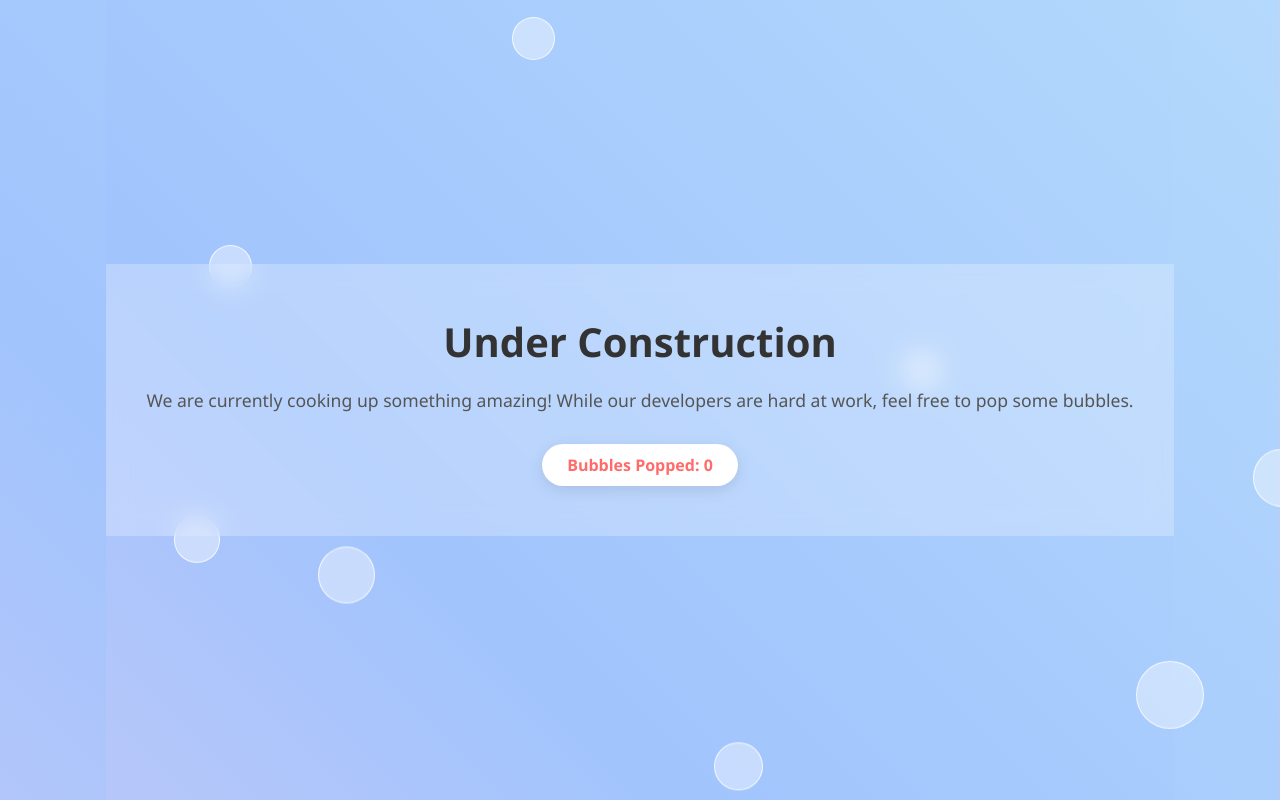
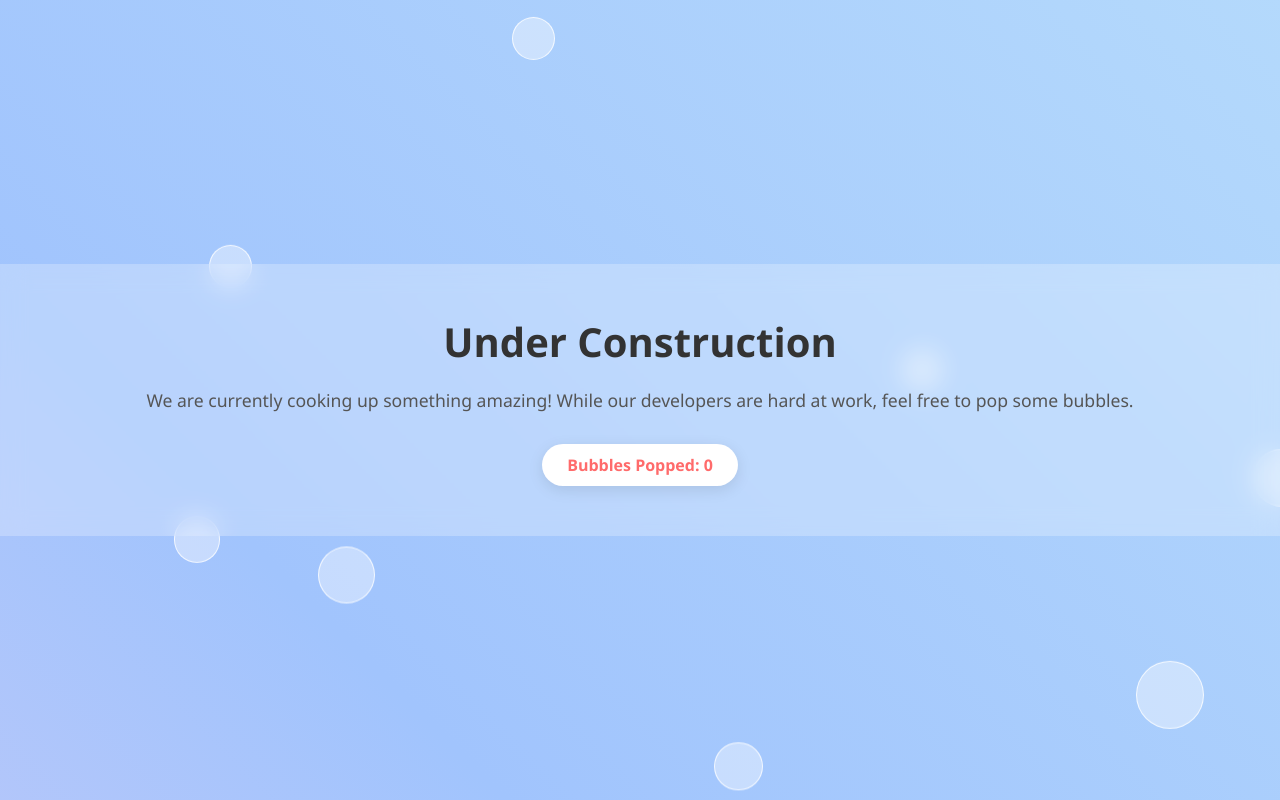
Before and after one commit to thefallenmaster/OnDevelopment, a plain HTML site: page index.html in a window 1280 px wide. Shown: the top 800 px of the page. Drawn offline with Linux system fonts and the light colour scheme.

Commit message:
Enhance glass-card styles for strict edge-to-edge layout and remove any shadows or borders

```diff
--- a/index.html
+++ b/index.html
@@ -3,15 +3,16 @@
 <head>
     <meta charset="UTF-8">
     <meta name="viewport" content="width=device-width, initial-scale=1.0">
-    <title>We're Brewing Something Awesome!</title>
+    <title>Brewing Something</title>
     <style>
         /* Colorful, soothing animated gradient background */
         body, html {
             margin: 0;
             padding: 0;
             height: 100%;
+            width: 100%;
             font-family: 'Segoe UI', Tahoma, Geneva, Verdana, sans-serif;
-            overflow: hidden;
+            overflow: hidden; /* Prevents unwanted scrollbars */
             background: linear-gradient(45deg, #ff9a9e, #fecfef, #a1c4fd, #c2e9fb);
             background-size: 400% 400%;
             animation: gradientBG 10s ease infinite;
@@ -26,15 +27,16 @@
             100% { background-position: 0% 50%; }
         }
 
-        /* Glassmorphism Card Container (Stretched to 100% width to remove side gaps) */
+        /* Glassmorphism Card Container (Strict edge-to-edge, no lines/shadows) */
         .glass-card {
             background: rgba(255, 255, 255, 0.25);
             backdrop-filter: blur(12px);
             -webkit-backdrop-filter: blur(12px);
-            width: 100%; /* Stretches edge to edge */
-            border-radius: 0; /* Removed rounded corners so it sits flush */
-            border: none;
-            box-shadow: none;
+            width: 100vw; /* Forces it to span the entire viewport width */
+            max-width: 100%; /* Prevents horizontal scrolling */
+            border-radius: 0; /* Ensures it sits completely flush */
+            border: none; /* Explicitly removes any edge lines */
+            box-shadow: none; /* Explicitly removes any shadow spilling up or down */
             padding: 50px 40px;
             text-align: center;
             z-index: 10;
```
